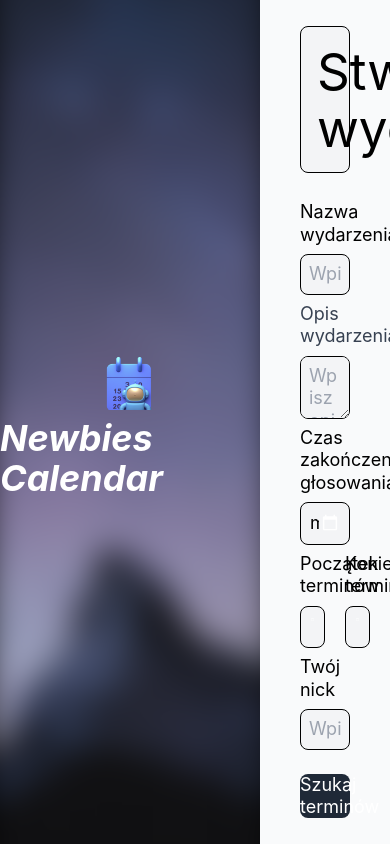
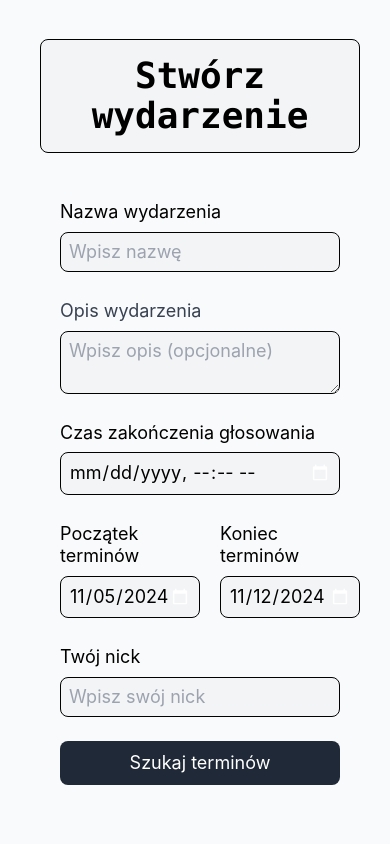
Before and after one commit to Newbies-Workplace/calendar-app-frontend, a React (Vite) app: page / in a window 390 px wide. Built offline with nearby package versions, Linux system fonts and the light colour scheme.

Commit message:
mainpageresponsive

```diff
--- a/src/components/NotFound.tsx
+++ b/src/components/NotFound.tsx
@@ -9,8 +9,8 @@ export const NotFound = () => {
       <div className="w-2/3 h-full bg-black flex flex-col justify-center items-center overflow-hidden">
         <div className="w-full h-full bg-[url('/tlo.jpg')] bg-center bg-cover blur-lg scale-110" />
       </div>
-      <div className="w-1/3 h-full flex flex-col items-center justify-center bg-gray-50 p-10">
-        <h1>Nie znaleziono strony</h1>
+      <div className="w-1/3 h-full flex flex-col items-center justify-center bg-gray-50 p-10 font-mono">
+        <h1 className="text-4xl font-bold p-10">Nie znaleziono strony</h1>
         <Button onClick={() => navigate({ to: "/" })}>Strona główna</Button>
       </div>
     </div>
--- a/src/components/RightPanel.tsx
+++ b/src/components/RightPanel.tsx
@@ -55,10 +55,10 @@ export const RightPanel: React.FC<RightPanelProps> = ({
         </p>
         <p className="text font-bold mb-2">Uczestnicy:</p>
         <div className="flex flex-wrap gap-2">
-          {participants?.map((participant) => (
+          {participants.map((participant) => (
             <span
               key={participant.participant_id}
-              className="p-2 bg-amber-100 rounded-md shadow-sm"
+              className="p-2 bg-white border-2 border-black rounded-md shadow-md"
             >
               {participant.name}
             </span>
--- a/src/routes/index.tsx
+++ b/src/routes/index.tsx
@@ -20,6 +20,8 @@ function CreateEventPage() {
   const today = new Date();
   const defaultValue = new Date(today).toISOString().split("T")[0];
   const week = today.setDate(today.getDate() + 7);
+  const voteendingtomorrow = today.setDate(today.getDate() + 1);
+  const votingendtomorrow = new Date(voteendingtomorrow).toISOString();
   const defaultValue2 = new Date(week).toISOString().split("T")[0];
   const datetimestr = `${defaultValue}T00:00`;
   const navigate = useNavigate();
@@ -33,7 +35,7 @@ function CreateEventPage() {
     defaultValues: {
       name: "",
       description: "",
-      voting_end: "",
+      voting_end: votingendtomorrow,
       start: defaultValue,
       end: defaultValue2,
       owner: "",
@@ -59,26 +61,25 @@ function CreateEventPage() {
 
   return (
     <div className="flex min-h-screen h-screen w-screen overflow-hidden">
-      <div className="w-2/3 h-full bg-black flex flex-col justify-center items-center overflow-hidden">
-        <div className="w-full h-full bg-[url('/tlo.jpg')] bg-center bg-cover blur-lg scale-110">
-        </div>
-        <div className="absolute flex flex-col justify-center items-center gap-2">
-          <img className="w-1/4 h-1/4" src="/icon.png" alt="tlo" />
-          <h1 className="text-white text-4xl font-bold italic">
+      <div className="flex-1 h-full bg-black flex-col justify-center items-center overflow-hidden relative hidden lg:flex">
+        <div className="w-full h-full bg-[url('/tlo.jpg')] bg-center bg-cover blur-lg scale-110" />
+        <div className="absolute flex-col justify-center items-center gap-2 flex">
+          <img className="logo w-1/4 h-auto mb-4 transition-all duration-500" src="/icon.png" alt="logo" />
+          <h1 className="text-white text-2xl lg:text-3xl font-bold italic text-center transition-all duration-500">
             Newbies Calendar
           </h1>
         </div>
       </div>
-      <div className="w-1/3 h-full flex items-center justify-center bg-gray-50 p-10">
+      <div className="flex-shrink-0 w-screen lg:w-1/3 min-w-[400px] h-full flex items-center justify-center bg-gray-50 p-10">
         <div className="w-full max-w-md">
-          <h1 className="text-black border border-black bg-gray-100 p-4 rounded-lg w-full text-center mb-7">
+          <h1 className="text-black border border-black bg-gray-100 p-4 rounded-lg w-full text-center mb-7 text-4xl font-bold font-mono">
             Stwórz wydarzenie
           </h1>
           <form
             className="text-lg leading-tight"
             onSubmit={handleSubmit(onSubmit)}
           >
-            <div className="flex flex-col gap-2">
+            <div className="flex flex-col gap-2 p-5">
               <label htmlFor="name" className="text-black object-top text-left">
                 Nazwa wydarzenia
               </label>
@@ -92,7 +93,7 @@ function CreateEventPage() {
               {errors.name && (
                 <div className="text-red-500 text-sm">Nazwa jest wymagana</div>
               )}
-              <label htmlFor="description" className="text-gray-700">
+              <label htmlFor="description" className="text-gray-700 pt-5">
                 Opis wydarzenia
               </label>
               <textarea
@@ -103,7 +104,7 @@ function CreateEventPage() {
               />
               <label
                 htmlFor="voting_end"
-                className="text-black object-top text-left"
+                className="text-black object-top text-left pt-5"
               >
                 Czas zakończenia głosowania
               </label>
@@ -120,7 +121,7 @@ function CreateEventPage() {
                   Czas zakończenia głosowania jest wymagany
                 </div>
               )}
-              <div className="flex space-x-5 w-full">
+              <div className="flex space-x-5 w-full pt-5">
                 <div className="flex flex-col gap-2 w-1/2">
                   <label
                     htmlFor="start"
@@ -162,7 +163,7 @@ function CreateEventPage() {
                 </div>
               )}
               <label
-                className="text-black object-top text-left"
+                className="text-black object-top text-left pt-5"
                 htmlFor={"owner"}
               >
                 Twój nick
```
